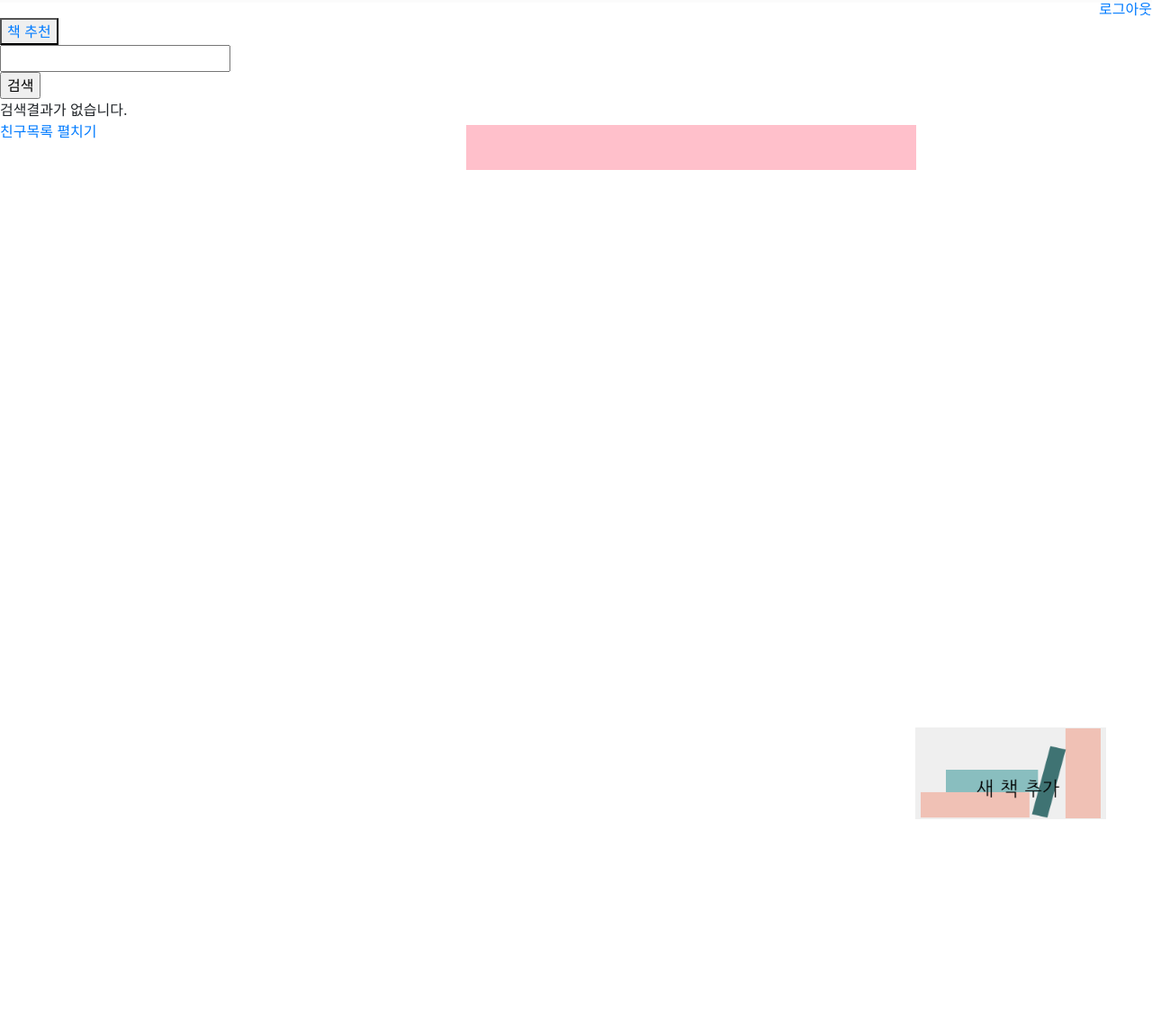
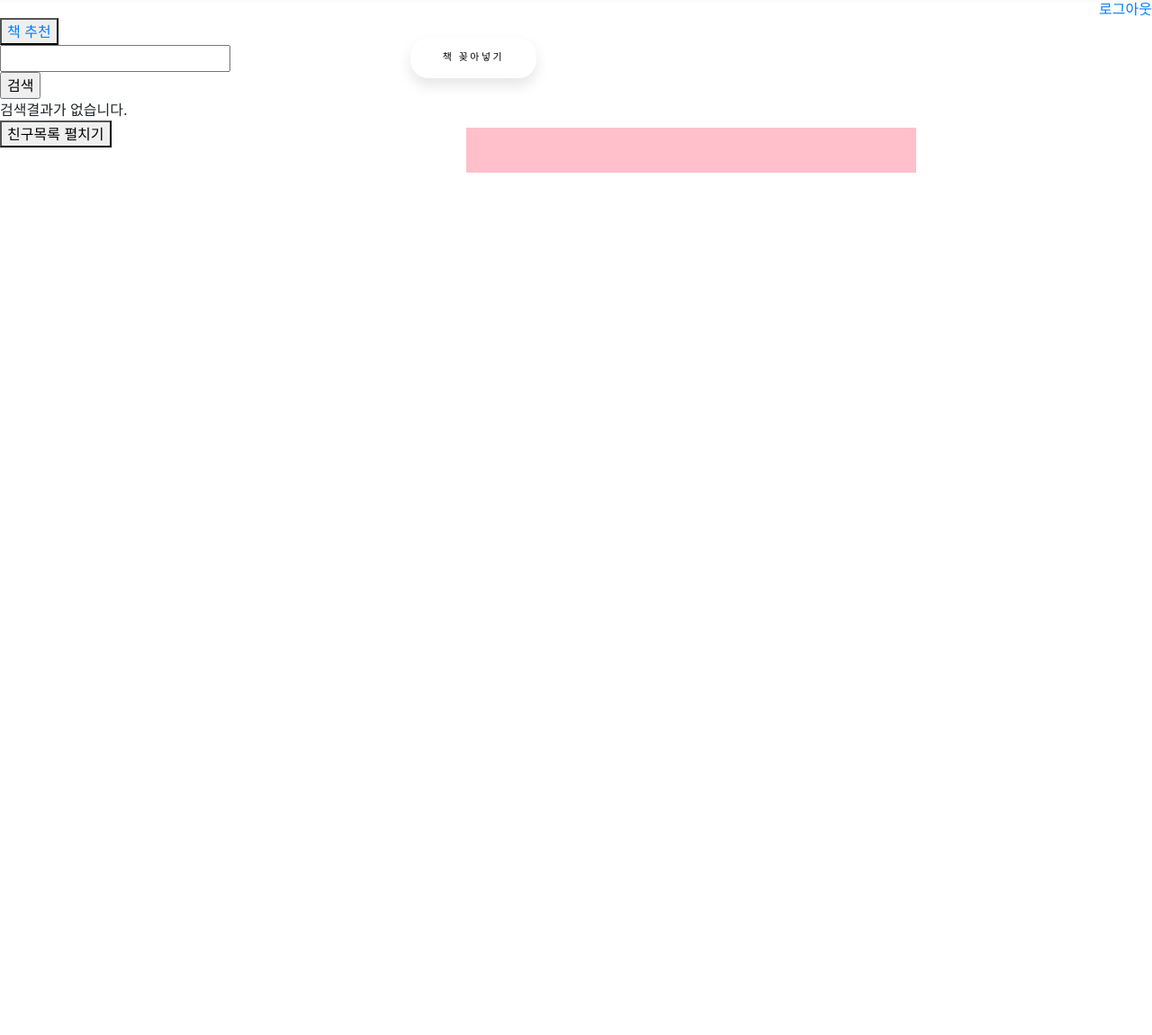
Before and after one commit to younjoo0614/snulionvalley, a Django app: page / in a window 1280 px wide. Shown: the part 80-1231 px from the top of the page at 90% size. Before the commit the page ends 991 px from the top, so only its background shows below. Run offline with Django 3.2, Linux system fonts and the light colour scheme; the visitor is signed in with stand-in values (Sample User, id 1); style sheets or scripts are compiled from the project's sources; some libraries are stand-ins or nearby versions.

Commit message:
일단커밋

```diff
--- a/booke/bookshelf/static/bookshelf/style.scss
+++ b/booke/bookshelf/static/bookshelf/style.scss
@@ -130,17 +130,53 @@ body {
   top:-150px;
 }
 
+// .newbook-btn {
+//     position: absolute;
+//     top: 670px;
+//     right: 5%;
+//     background-color: none;
+// }
+
 .newbook-btn {
-    position: absolute;
-    top: 670px;
-    right: 5%;
-    background-color: none;
+  // height: 100%;
+  position: absolute;
+  top:-100px;
+  left: 200px;
+  display: flex;
+  align-items: center;
+  justify-content: center;
 }
 
-.newbook img{
-    width: 200px;
-    height: 100px;
+.newbook {
+  width: 140px;
+  height: 45px;
+  font-family: 'Roboto', sans-serif;
+  font-size: 11px;
+  text-transform: uppercase;
+  letter-spacing: 2.5px;
+  font-weight: 500;
+  color: #000;
+  background-color: #fff;
+  border: none;
+  border-radius: 20px;
+  box-shadow: 0px 8px 15px rgba(0, 0, 0, 0.1);
+  transition: all 0.3s ease 0s;
+  cursor: pointer;
+  outline: none;
+  }
+
+.newbook:hover {
+  background-color: #3F7373;
+  box-shadow: 0px 15px 20px #89BEBF;
+  color: #fff;
+  transform: translateY(-7px);
 }
+
+
+// .newbook img{
+//     width: 200px;
+//     height: 100px;
+// }
 
 .color-box{
     display: flex;
@@ -162,12 +198,12 @@ button.newbook{
     background-color: none;
 }
 
-.friendslist-btn{
+.friendslist_btn{
     position: relative;
     top:200px;
 }
 
-.friend-list > p,button{
+.friend_list > p,button{
     display: inline;
 }
 
--- a/booke/bookshelf/templates/base.html
+++ b/booke/bookshelf/templates/base.html
@@ -53,18 +53,18 @@
           {% endfor %}
         </div>
       </div>
+
       <div class="friendlist">
         {% for friend in follows %}
-          <div class="friend_list" id="friend_list" style="display:none">
-            <p>{{friend.profile.nickname}}</p>
-            {% comment %} <p>{{profile.get(id=friend.id).nickname}}<p> {% endcomment %}
+          <div class="friend_list" id="friend_list">
             <button class="to-friend-btn"> 놀러가기 </button>
             <button class="unfollow-btn"> 언팔 </button>
             {% csrf_token %}
           </div>
         {% endfor %}
-        <a class ="friendlist_btn" href="">친구목록 펼치기</a>
+        <button class ="friendlist_btn">친구목록 펼치기</button>
       </div>
+
     </nav>
     {% endif %}
   </body>
--- a/booke/bookshelf/templates/bookshelf/index.html
+++ b/booke/bookshelf/templates/bookshelf/index.html
@@ -57,7 +57,7 @@
                 </div>
                 <div class = "newbook-btn">
                     <button type="button" data-toggle="modal" data-target="#createModal" class="newbook">
-                        <img src="{% static 'bookshelf/newbook.png'  %}">
+                        책 꽂아넣기
                     </button>
                 </div>
 
--- a/booke/bookshelf/urls.py
+++ b/booke/bookshelf/urls.py
@@ -10,5 +10,5 @@ urlpatterns = [
     path('<int:id>/delete/', views.delete_book, name='delete_book'),# 삭제 버튼이 책장에서 가능할지 아니면 메모보려 들어갔을 때 있을지 정해야 함
     path('<int:id>/memos/', views.create_memo, name='create_memo'),
     path('<int:id>/memos/<int:mid>/delete/', views.delete_memo, name='delete_memo'),
-    path('list/',views.list_friends,name='list_friends'),
+    path('list/',views.list_friends, name='list_friends'),
 ]
--- a/booke/bookshelf/views.py
+++ b/booke/bookshelf/views.py
@@ -118,12 +118,13 @@ def create_book(request):
     return render(request,'bookshelf/new.html')
 
 def list_friends(request):
-    follows=request.user.profile.follows
+
+    follows=list(request.user.profile.follows.values('nickname','id'))
+
     context = {
-        'follows':{
-            'nickname':follows.profile
-        }
+        'follows':follows
     }
+    print('response')
     return JsonResponse(context)
     # return request(request,'index.html',{"follows":follows})
 
```
Also changed, not shown: booke/bookshelf/static/bookshelf/style.css (+29 -8 lines), booke/bookshelf/static/myjs.js (+27 -14 lines), booke/bookshelf/static/bookshelf/modal.js (line endings or trailing spaces), booke/bookshelf/static/bookshelf/new.png (added), 1 other file.
